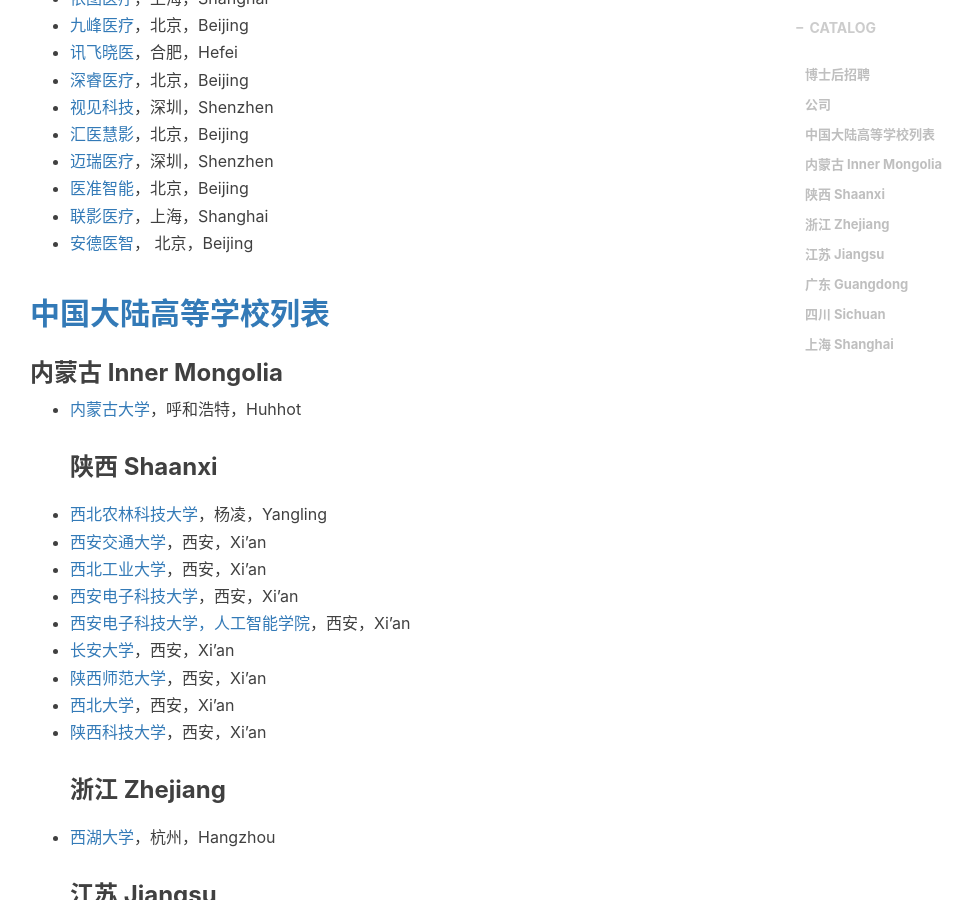
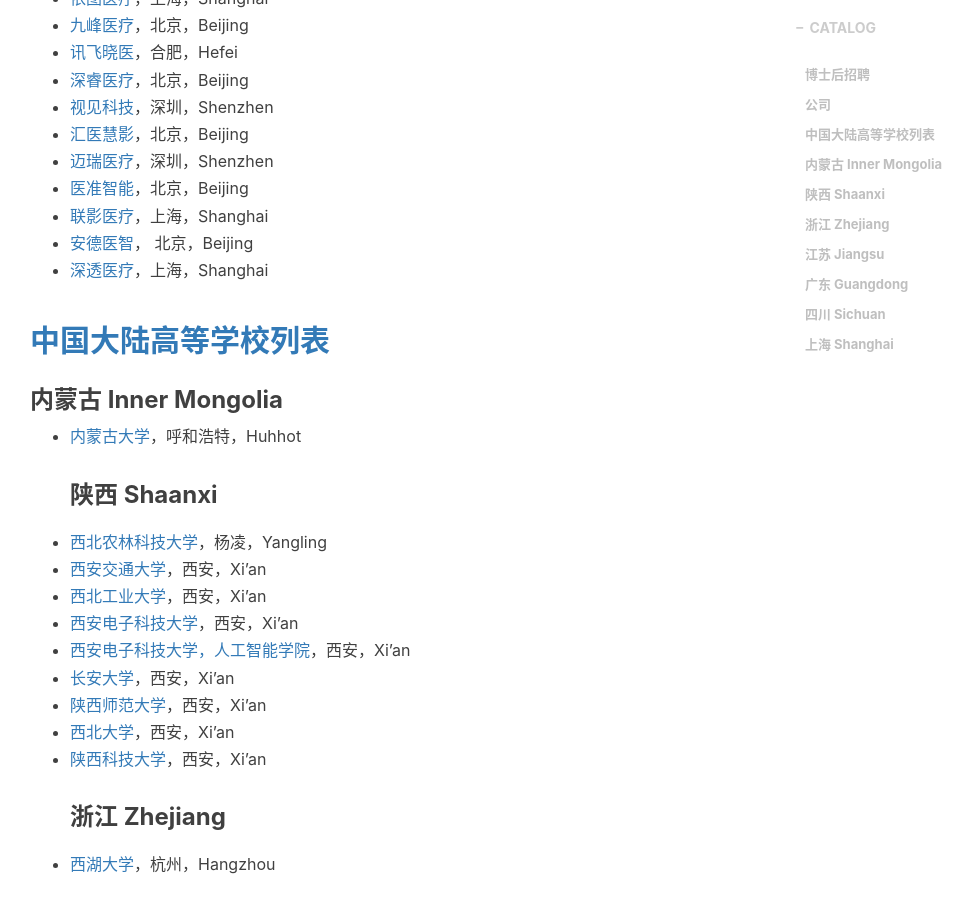
Before and after one commit to jizhang02/jizhang02.github.io, a Jekyll site: the page built from _posts/2020-02-26-job.markdown, in a window 1280 px wide and 900 px high, scrolled down 1056 px. Shown: the whole window, without its empty margins (235-1208 px from the left). Built offline with Jekyll 4.4.1, drawn with Linux system fonts in a browser that asks for light colours; nearby versions of some CDN libraries; library files that are not in the unit come from our copies; a script that is not in the unit is left out; comment, search, counter and statistics services are not loaded.

Commit message:
Update 2020-02-26-job.markdown

```diff
--- a/_posts/2020-02-26-job.markdown
+++ b/_posts/2020-02-26-job.markdown
@@ -37,6 +37,7 @@
 * [医准智能](http://www.yizhun-ai.com/)，北京，Beijing
 * [联影医疗](https://www.united-imaging.com/cn/home/)，上海，Shanghai
 * [安德医智](https://www.biomind.cn/)， 北京，Beijing
+* [深透医疗](https://subtlemedical.com/zh-hans/)，上海，Shanghai
 
 ## [中国大陆高等学校列表](https://zh.wikipedia.org/wiki/%E4%B8%AD%E5%9B%BD%E5%A4%A7%E9%99%86%E9%AB%98%E7%AD%89%E5%AD%A6%E6%A0%A1%E5%88%97%E8%A1%A8)
 ### 内蒙古 Inner Mongolia
```
